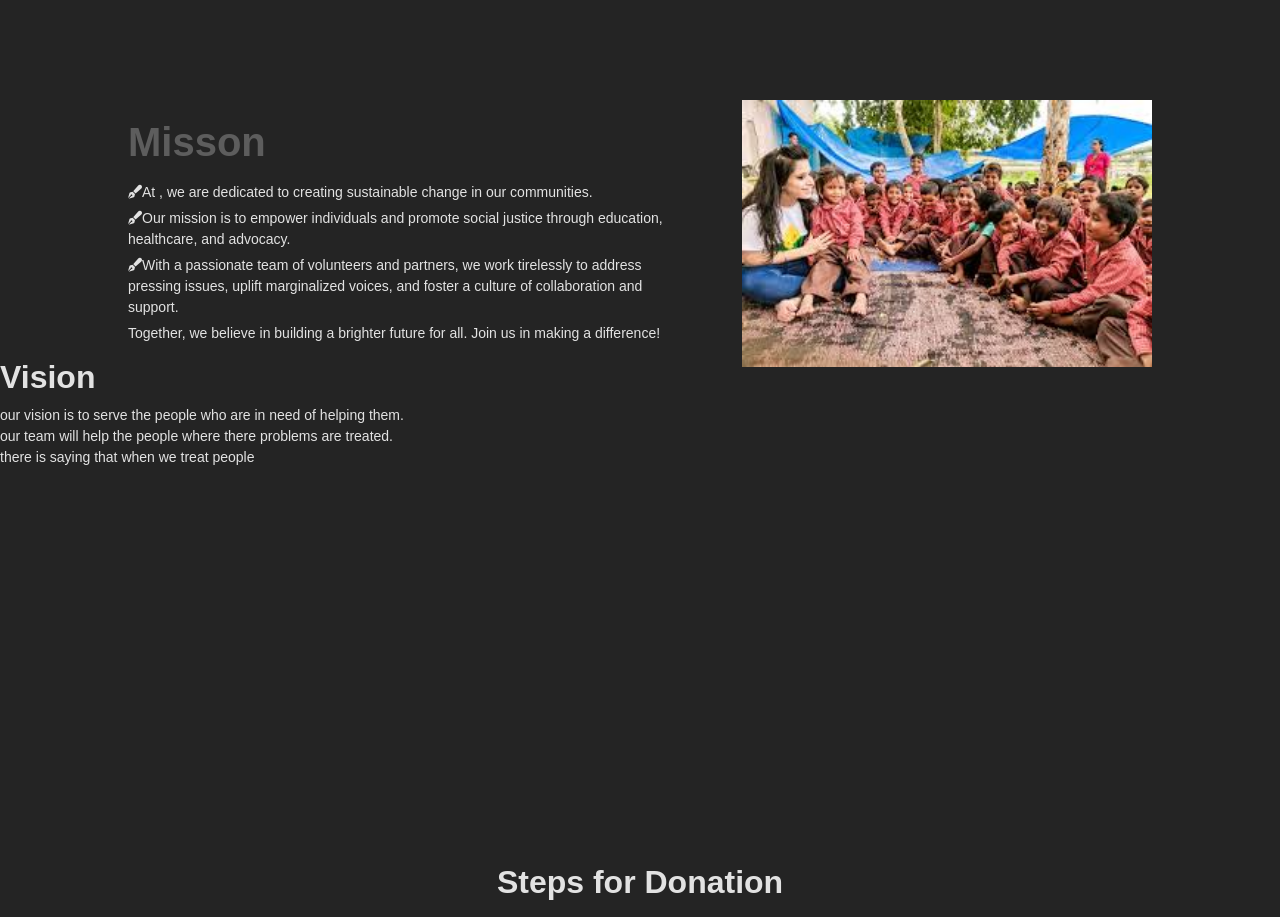
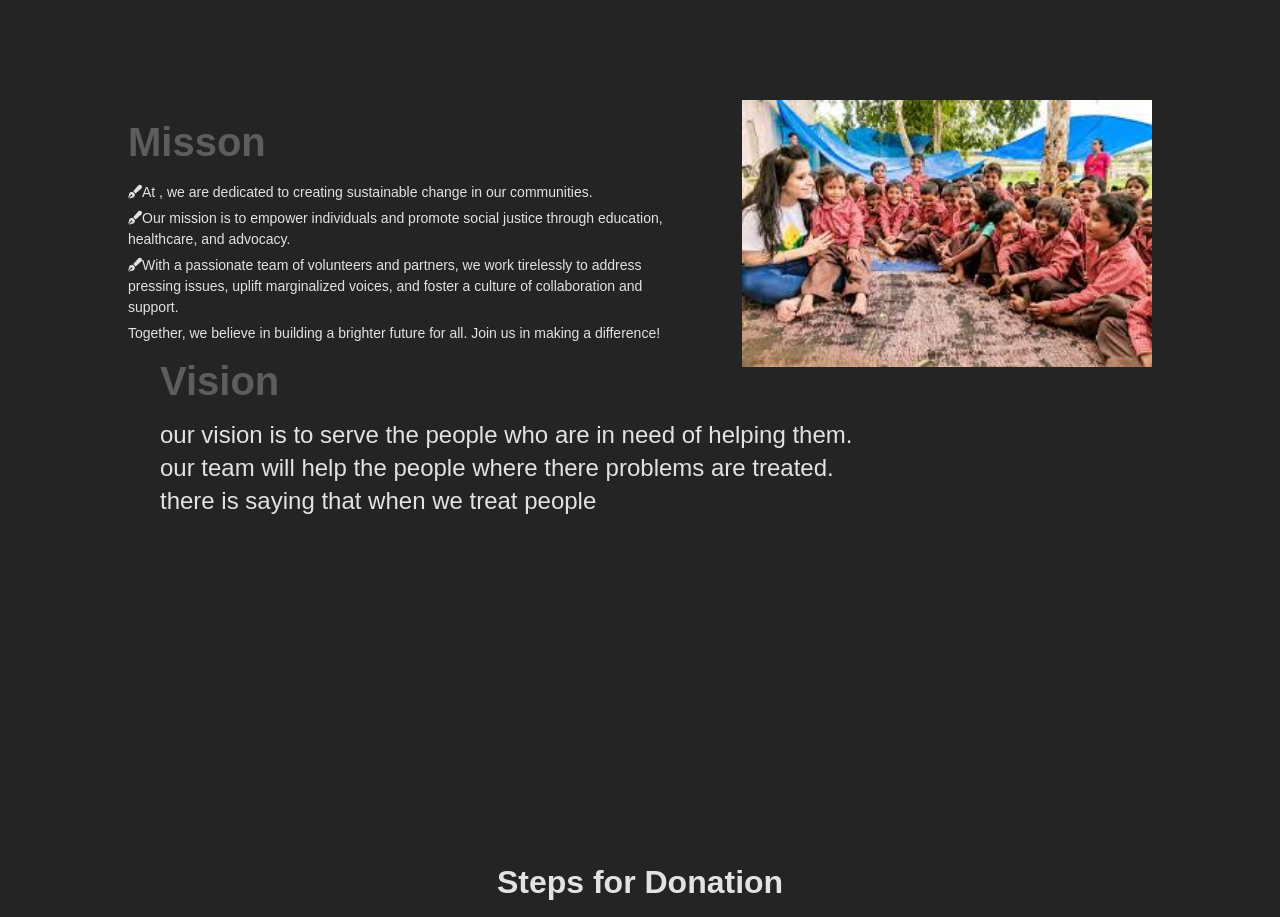
Before and after one commit to racha-coder/donation-website, a React (Vite) app: page / in a window 1280 px wide. Shown: the part 800-1717 px from the top of the page. Built offline with nearby package versions, Linux system fonts and the light colour scheme.

Commit message:
incresed font size in vision

```diff
--- a/src/CSS/Aboutus.css
+++ b/src/CSS/Aboutus.css
@@ -32,3 +32,15 @@
        font-size: 30px;
     line-height: 1.5;
 }
+.aboutus-section .vision h1{
+    margin-top: 20px;
+    color: #5d5d5d;
+    font-size: 40px;
+}
+.aboutus-section .vision{
+    padding-left: 10rem;
+
+}
+.aboutus-section .vision p{
+    font-size: 1.5rem;
+}
```
